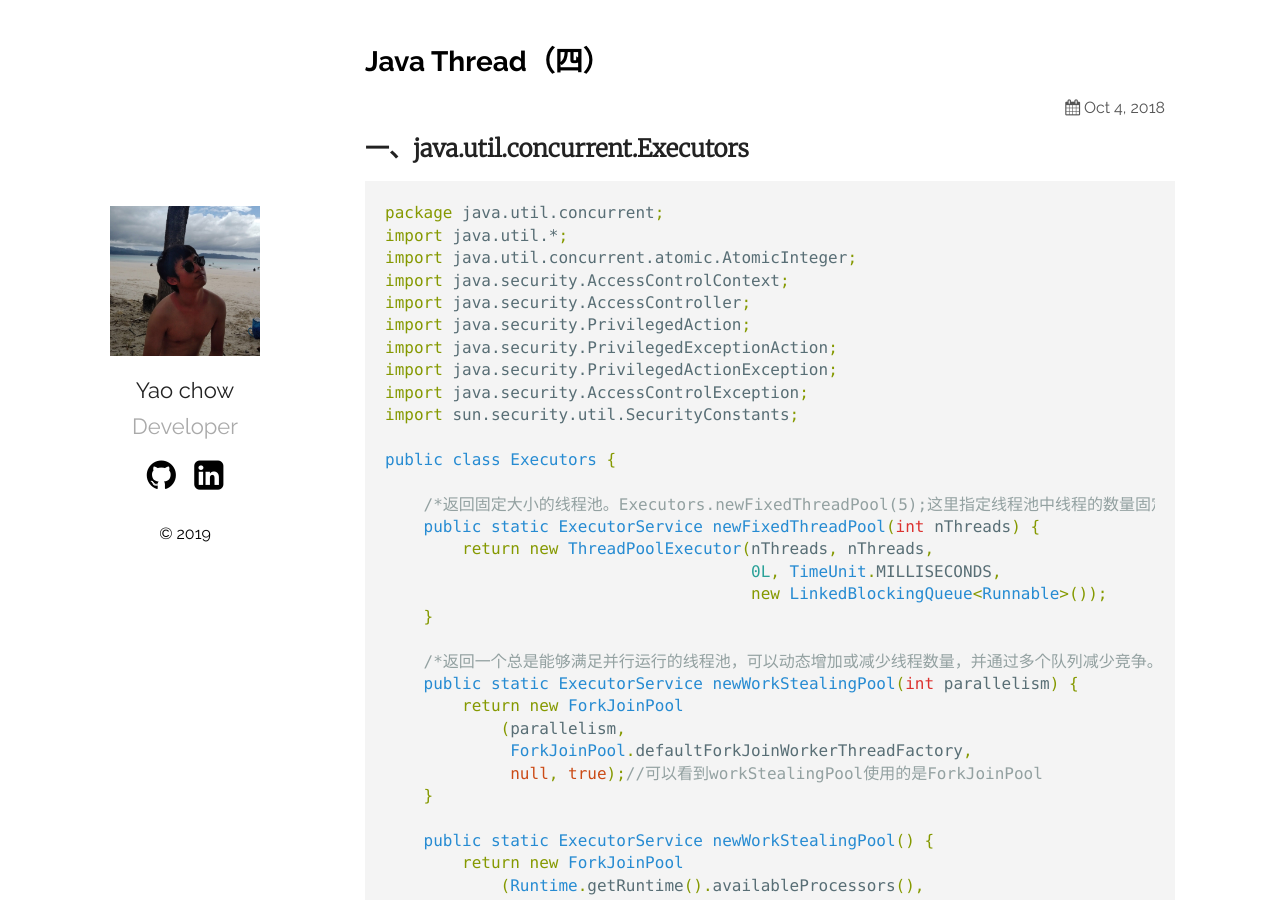
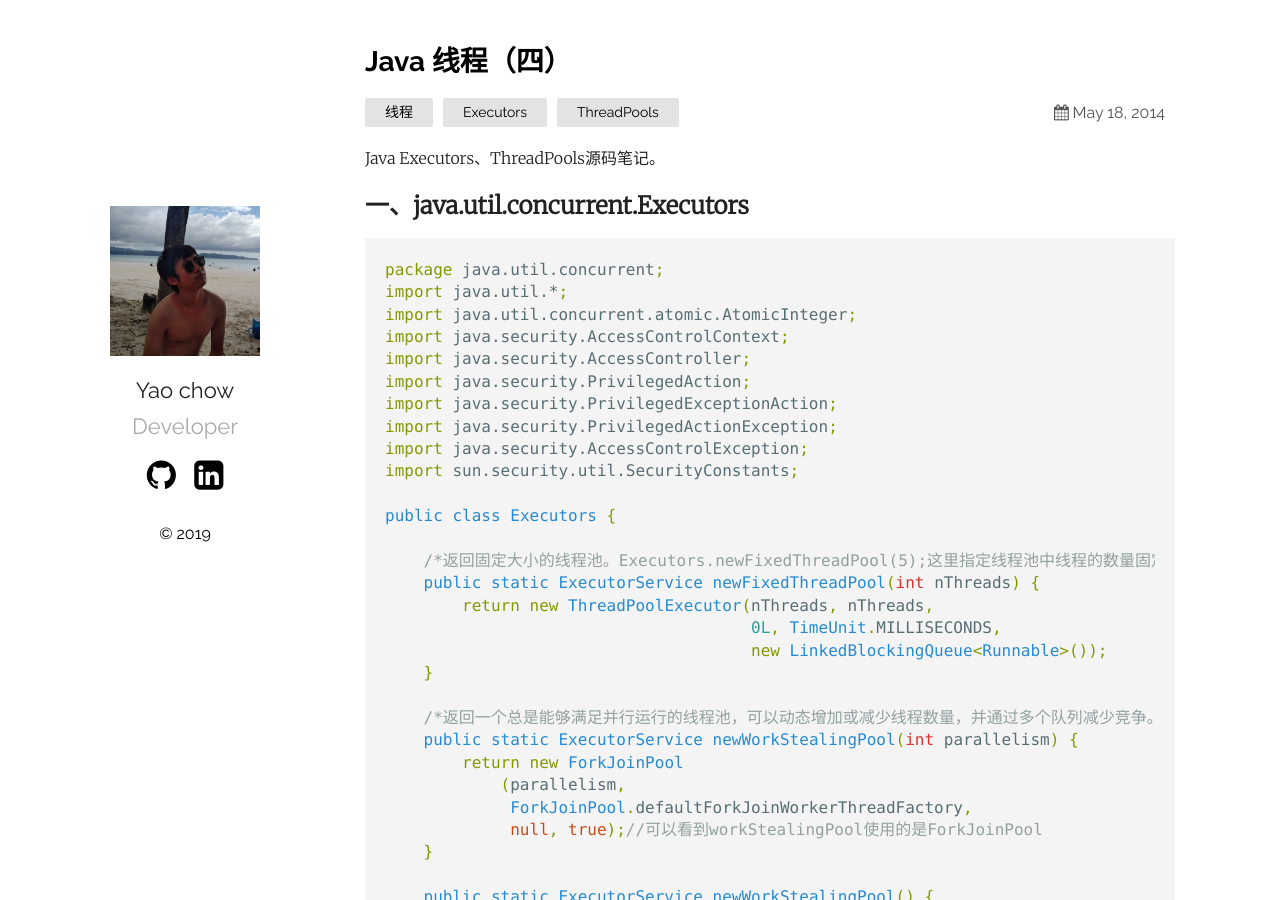
Before and after one commit to yyyyyyyy/yyyyyyyy.github.io, a Jekyll site: the page built from _posts/2014-05-19-Java-Thread（四）.md, in a window 1280 px wide and 900 px high. Built offline with Jekyll 4.4.1, drawn with Linux system fonts in a browser that asks for light colours; comment, search, counter and statistics services are not loaded.

Commit message:
Update and rename 2018-10-04-Java-Thread（四）.md to 2014-05-19-Java-Thread（四）.md

````diff
--- a/_posts/2018-10-04-Java-Thread（四）.md
+++ b/_posts/2014-05-19-Java-Thread（四）.md
@@ -1,8 +1,12 @@
 ---
 layout: post
-date:   2018-10-04 13:36:35 +0800
-categories:
+title:  "Java 线程（四）"
+date:   2014-05-19 00:02:06 +0800
+categories: 线程 Executors ThreadPools
 ---
+
+Java Executors、ThreadPools源码笔记。
+
 ## 一、java.util.concurrent.Executors
 
 ```java
````
